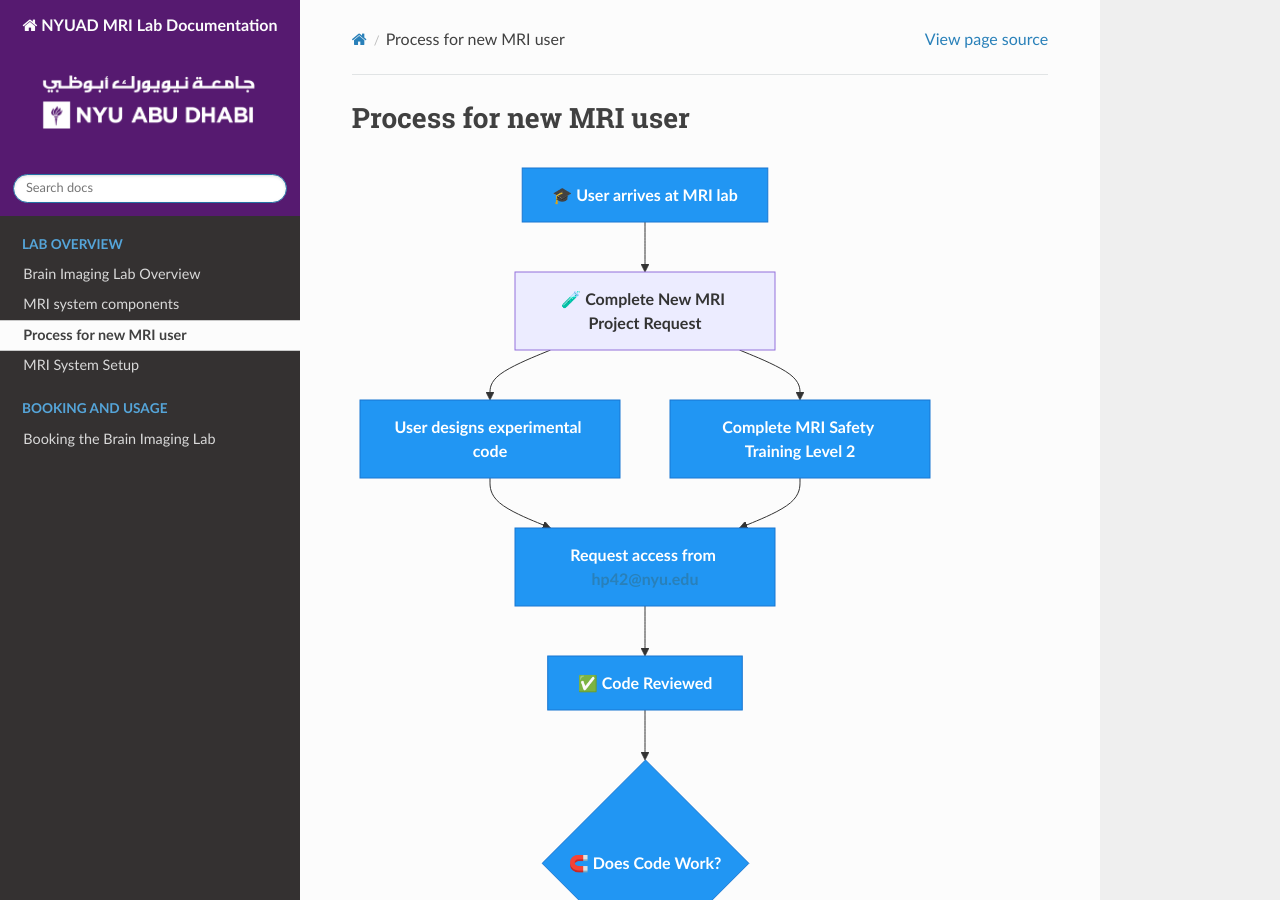
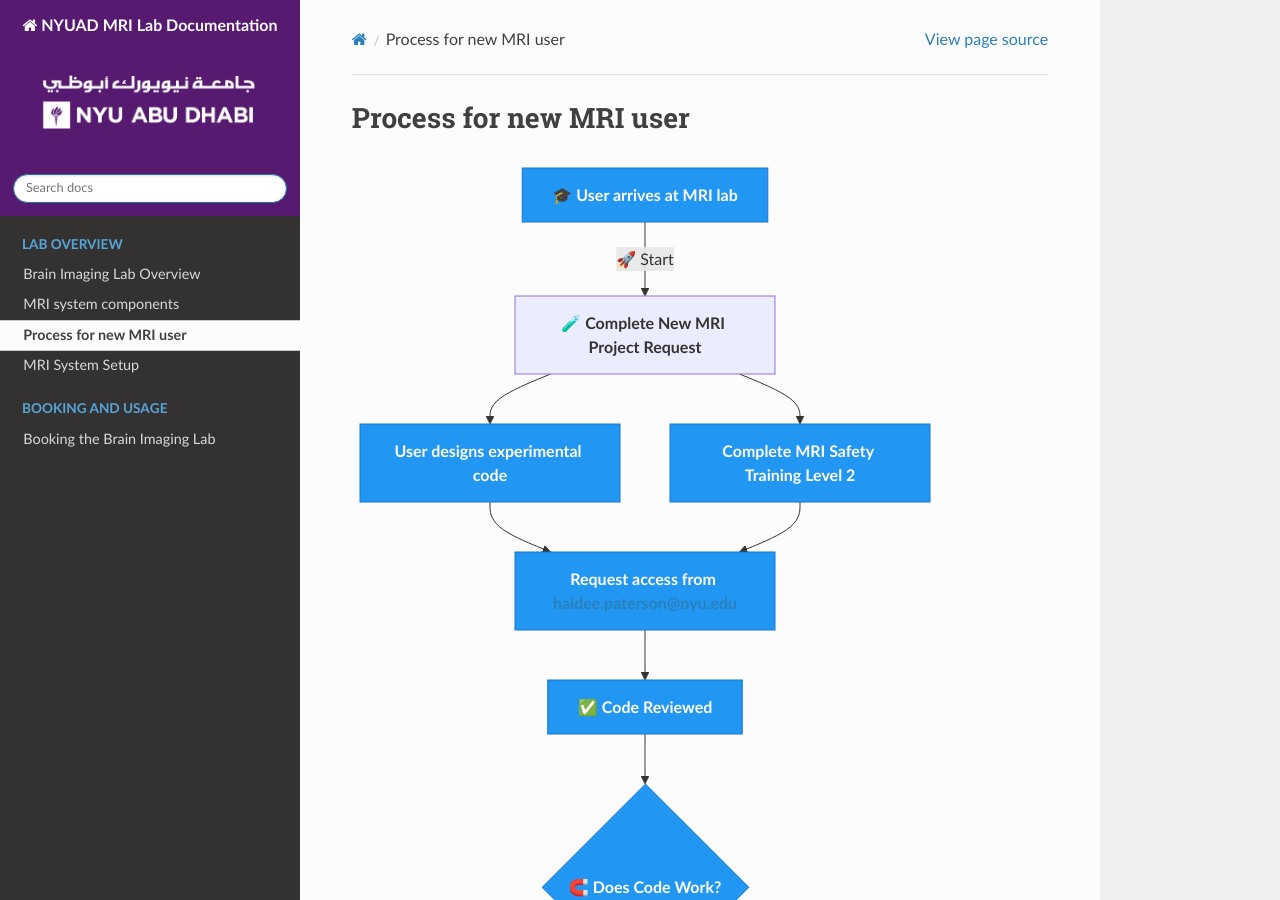
Before and after one commit to BioMedicalImaging-Core-NYUAD/brainimaging-lab-documentation, a Sphinx documentation site: the page built from docs/source/1-lab_overview/3-process_diagram.rst, in a window 1280 px wide and 900 px high. Built offline with Sphinx 7.4.7 and the Read the Docs theme 3.1.0, drawn with Linux system fonts in a browser that asks for light colours; pages that are not in the unit, such as notebooks, are missing from menus.

Commit message:
added link

```diff
--- a/docs/source/1-lab_overview/3-process_diagram.rst
+++ b/docs/source/1-lab_overview/3-process_diagram.rst
@@ -5,10 +5,10 @@
 .. mermaid::
 
   graph TD;
-    A[🎓 <b>User arrives at MRI lab</b>] --> B[🧪 <b>Complete New MRI Project Request</b>];
+    A[🎓 <b>User arrives at MRI lab</b>] -->|🚀 Start| B[🧪 <b>Complete New MRI Project Request</b>];
     B --> C[<b>User designs experimental code</b>];
     B --> D[<b>Complete MRI Safety Training Level 2</b>];
-    C --> E[<b>Request access from <a href="mailto:haidee.paterson@nyu.edu" style="color:#E0F7FA;">hp42@nyu.edu</a></b>];
+    C --> E[<b>Request access from <a href="mailto:haidee.paterson@nyu.edu">haidee.paterson@nyu.edu</a></b>];
     D --> E;
     E --> F[✅ <b>Code Reviewed</b>];
     F --> G{🧲️ <b>Does Code Work?</b>};
```
